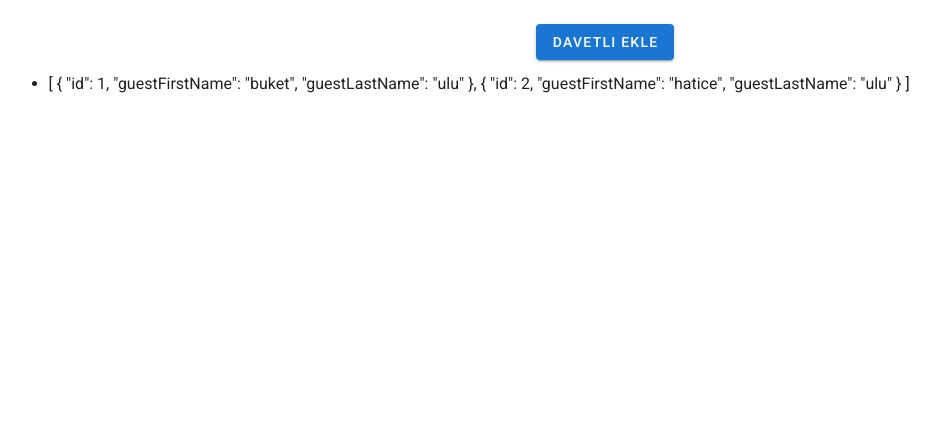
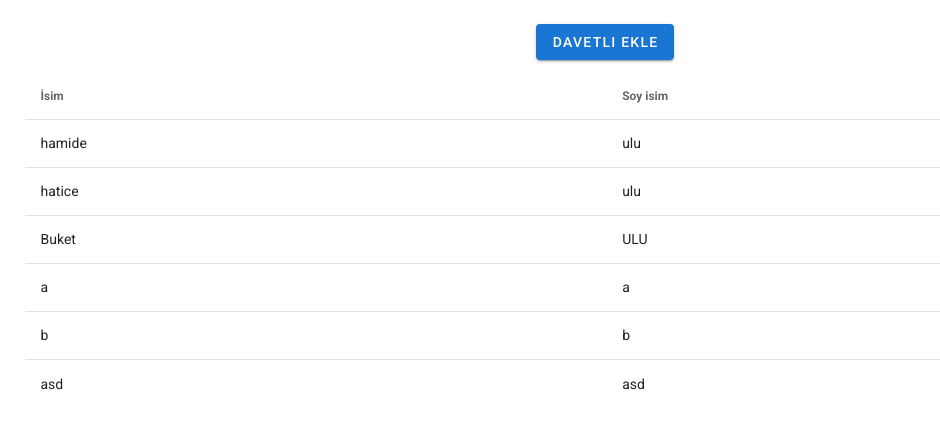
Before and after one commit to bktulu/VueJs, a Vue app: page /user/1 in a window 1280 px wide. Shown: the top 428 px of the page, without its empty margins (35-975 px from the left). Built offline with nearby package versions, Linux system fonts and the light colour scheme; data requests are answered from the project's data file.

Commit message:
User sayfası ve db güncellenmiştir. Davetliler listesi çekilip tabloda gösterilmiştir.

```diff
--- a/db.json
+++ b/db.json
@@ -4,61 +4,85 @@
       "id": 1,
       "firstname": "",
       "lastname": "",
-      "email": "bk",
-      "password": "12",
-      "guests": [
-        {
-          "id":1,
-          "guestFirstName":"buket",
-          "guestLastName":"ulu"
-        },
-        {
-          "id":2,
-          "guestFirstName":"hatice",
-          "guestLastName":"ulu"
-        }
-
-      ]
+      "email": "buket",
+      "password": "12"
     },
     {
       "id": 2,
       "firstname": "",
       "lastname": "",
-      "email": "bk2",
-      "password": "123",
+      "email": "umut",
+      "password": "12"
+    },
+    {
+      "id": 3,
+      "firstName": "a",
+      "lastName": "a",
+      "email": "ortak",
+      "password": "12"
+    },
+    {
+      "id": 4,
+      "firstName": "a",
+      "lastName": "a",
+      "email": "admin",
+      "password": "12"
+    }
+  ],
   "guests": [
     {
-          "id":1,
-          "guestFirstName":"buket",
-          "guestLastName":"ulu"
+      "id": 1,
+      "firstName": "hamide",
+      "lastName": "ulu",
+      "userId": 1
     },
     {
-          "id":2,
-          "guestFirstName":"hatice",
-          "guestLastName":"ulu"
-        }
-
-      ]
+      "id": 2,
+      "firstName": "hatice",
+      "lastName": "ulu",
+      "userId": 1
+    },
+    {
+      "id": 3,
+      "firstName": "şükran",
+      "lastName": "bayğut",
+      "userId": 2
+    },
+    {
+      "id": 4,
+      "firstName": "talha",
+      "lastName": "ardıç",
+      "userId": 3
+    },
+    {
+      "firstName": "narin",
+      "lastName": "bayğut",
+      "userId": 2,
+      "id": 5
+    },
+    {
+      "firstName": "Buket",
+      "lastName": "ULU",
+      "userId": "1",
+      "id": 6
     },
     {
       "firstName": "a",
       "lastName": "a",
-      "email": "a",
-      "password": "a",
-      "id": 3,
-      "guests": [
-        {
-          "id":1,
-          "guestFirstName":"buket",
-          "guestLastName":"ulu"
+      "userId": "1",
+      "id": 7
     },
     {
-          "id":2,
-          "guestFirstName":"hatice",
-          "guestLastName":"ulu"
-        }
-
-      ]
+      "firstName": "b",
+      "lastName": "b",
+      "userId": "1",
+      "id": 8
+    },
+    {
+      "firstName": "asd",
+      "lastName": "asd",
+      "userId": "1",
+      "id": 9
     }
   ]
 }
--- a/src/components/User.vue
+++ b/src/components/User.vue
@@ -29,11 +29,13 @@
                     <v-col cols="12">
                         <v-text-field
                         label="First Name"
+                        v-model="tempGuest.firstName"
                         required
                         ></v-text-field>
                     </v-col>
                     <v-col cols="12">
                         <v-text-field
+                         v-model="tempGuest.lastName"
                         label="Last Name"
                         required
                         ></v-text-field>
@@ -66,30 +68,68 @@
             </div>
         </v-row>
         </div>
-        <ul>
-            <li v-for="data in guests" :key="data.id">{{data}}</li>
-        </ul>
+
+        <v-simple-table>
+            <template v-slot:default>
+            <thead>
+                <tr>
+                <th class="text-left">
+                    İsim
+                </th>
+                <th class="text-left">
+                    Soy isim
+                </th>
+                </tr>
+            </thead>
+            <tbody>
+                <tr
+                v-for="data in guests"
+                :key="data.id"
+                >
+                <td>{{ data.firstName }}</td>
+                <td>{{ data.lastName }}</td>
+                </tr>
+            </tbody>
+            </template>
+        </v-simple-table>
+
         </v-app>
 </template>
 <script>
 const axios = require('axios');
-var guests = [];
+
 export default ({
     data(){
         return{
-            id: this.$route.params.id,
+            tempGuest:{
+                firstName:"",
+                lastName:"",
+            },
+            userId: this.$route.params.id, //
             dialog: false,
-            guests:[]
+            guests:[
+             ]
         }
     },
      mounted: function(){
-         guests = this.guests;
+         var self=this
         this.$nextTick(function(){
-            axios.get('http://localhost:3000/user?id='+this.id)
+            axios.get('http://localhost:3000/guests?userId='+this.userId)
           .then(function (response) {
+                 console.log(response.data);
+                 response.data.forEach(guest => {
+                         self.guests.push(guest)
+                 });
+                /*
+                foreach(var guest in response.data){
+                    //guest
+                }
+                */
 
-              guests.push(response.data[0].guests);
-              console.log(guests);
+                //self.guests=response.data  -> diğer kullanım şekli. Ezdiğini unutma.
+                 console.dir(self.guests)
+
+
           })
           .catch(function (error) {
             // handle error
@@ -104,6 +144,22 @@ export default ({
 
     methods:{
         save(){
+
+          var self=this
+          axios({
+            method: 'post',
+            url: 'http://localhost:3000/guests',
+            data: {
+              firstName: this.tempGuest.firstName,
+              lastName: this.tempGuest.lastName,
+              userId: this.userId
+            }
+          }).then((response)=>{
+                console.dir(response)
+                self.guests.push(response.data)
+
+          } )
+
             this.dialog = false;
 
         }
```
Also changed, not shown: src/routes.js (+14 -0 lines). Lines whose indentation alone changed are shown as unchanged.
